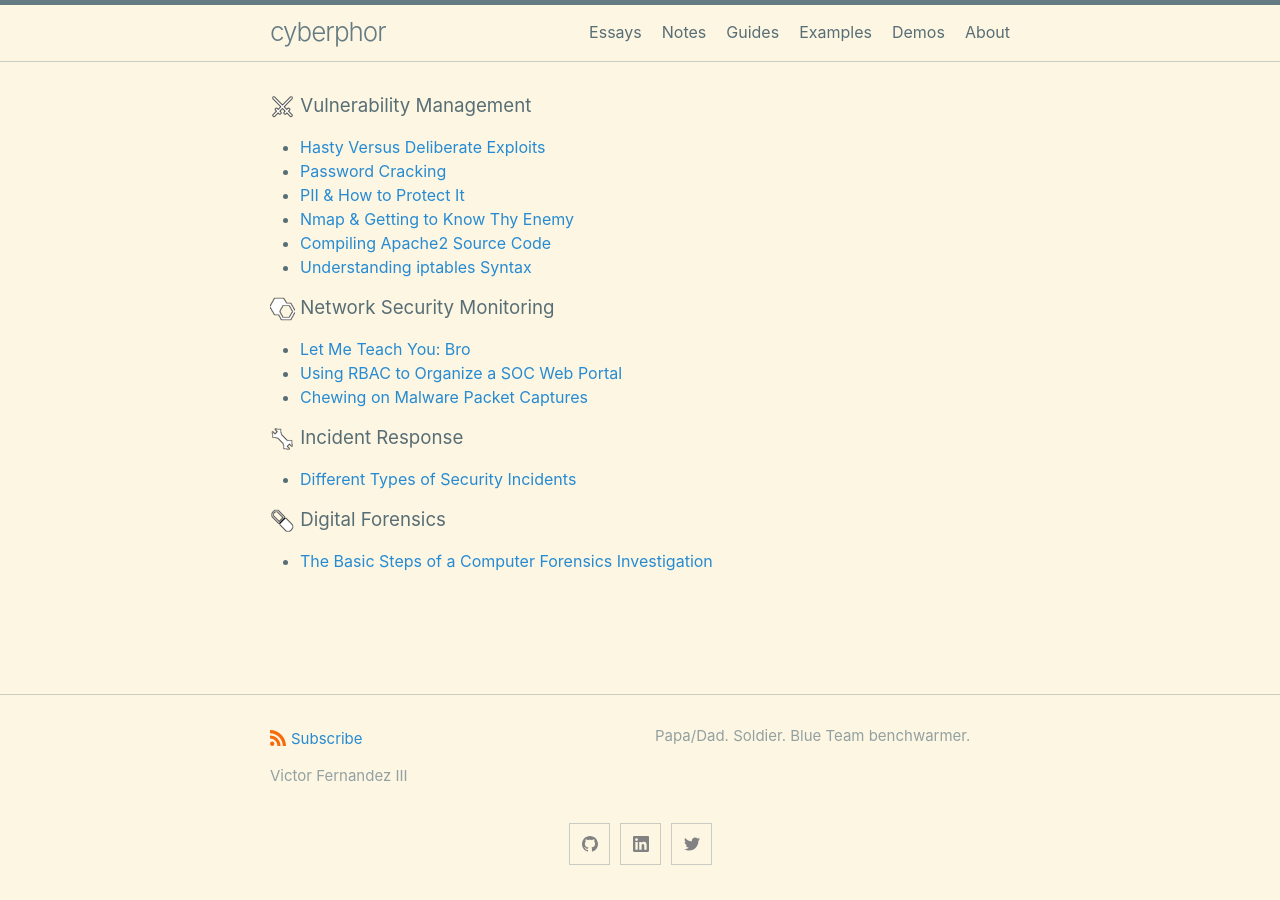
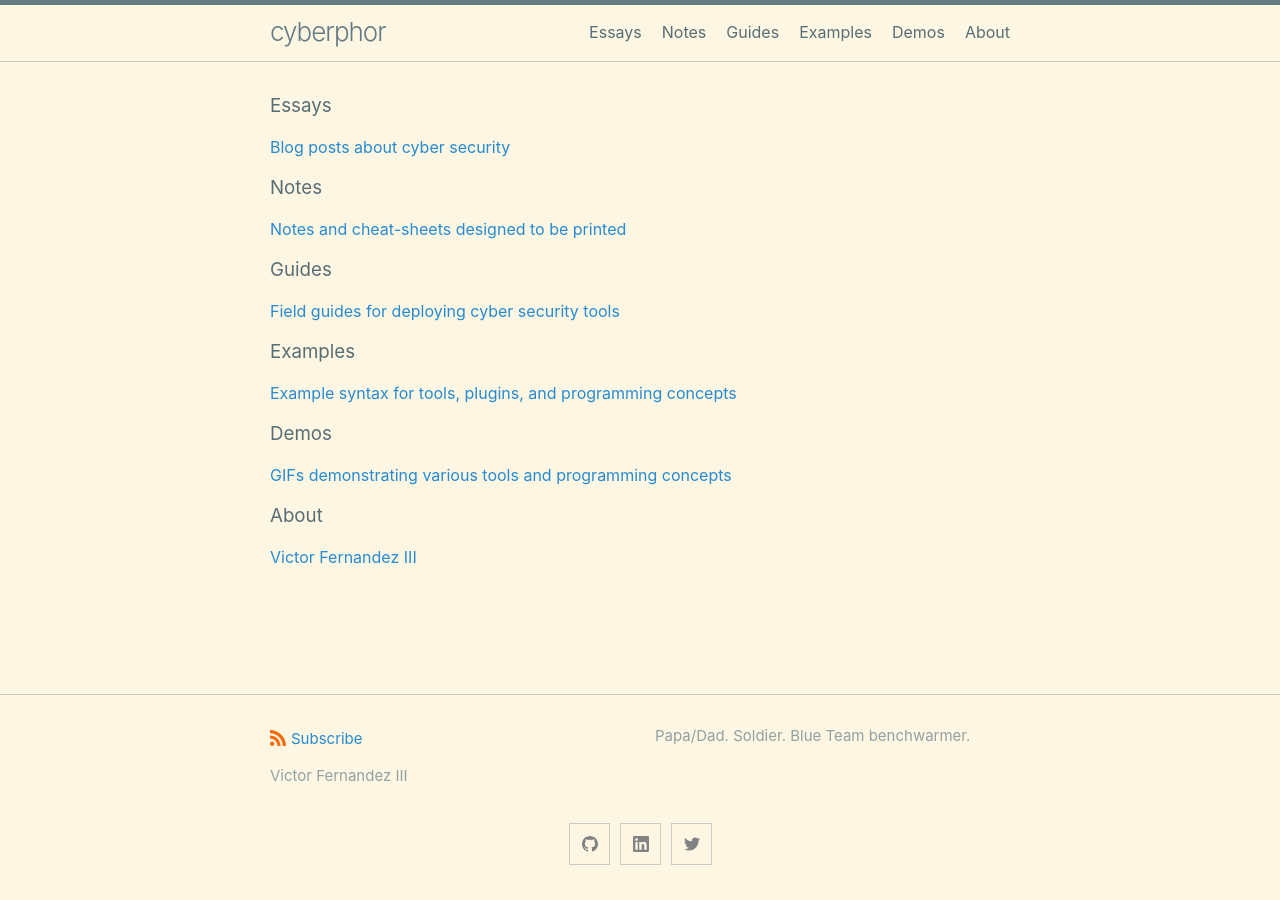
Before and after one commit to cyberphor/blog, a Jekyll site: the page built from index.md, in a window 1280 px wide. Built offline with Jekyll 4.4.1, drawn with Linux system fonts in a browser that asks for light colours; our own code applies the rules of GitHub Pages for plain Markdown files.

Commit message:
Update index.md

```diff
--- a/index.md
+++ b/index.md
@@ -2,46 +2,20 @@
 layout: default
 ---
 
-<h3><img src="{{ site.baseurl }}/assets/pt.png"> Vulnerability Management</h3>
-  <ul class="posts-list">
-    {% for post in site.posts %}
-      {% if post.category == 'posts' %}
-        {% if post.subcategory == 'vulnerability-management' %}
-          <li><a href="{{ post.url | relative_url }}">{{ post.title }}</a></li>
-        {% endif %}
-      {% endif %}
-    {% endfor %}
-  </ul>
+### Essays
+[Blog posts about cyber security](/essays)
 
-<h3><img src="{{ site.baseurl }}/assets/nsm.png"> Network Security Monitoring</h3>
-  <ul class="posts-list">
-    {% for post in site.posts %}
-      {% if post.category == 'posts' %}
-        {% if post.subcategory == 'network-security-monitoring' %}
-          <li><a href="{{ post.url | relative_url }}">{{ post.title }}</a></li>
-        {% endif %}
-      {% endif %}
-    {% endfor %}
-  </ul>
+### Notes
+[Notes and cheat-sheets designed to be printed](/notes)
 
-<h3><img src="{{ site.baseurl }}/assets/ir.png"> Incident Response</h3>
-  <ul class="posts-list">
-    {% for post in site.posts %}
-      {% if post.category == 'posts' %}
-        {% if post.subcategory == 'incident-response' %}
-          <li><a href="{{ post.url | relative_url }}">{{ post.title }}</a></li>
-        {% endif %}
-      {% endif %}
-    {% endfor %}
-  </ul>
+### Guides
+[Field guides for deploying cyber security tools](/guides)
 
-<h3><img src="{{ site.baseurl }}/assets/df.png"> Digital Forensics</h3>
-  <ul class="posts-list">
-    {% for post in site.posts %}
-      {% if post.category == 'posts' %}
-        {% if post.subcategory == 'digital-forensics' %}
-          <li><a href="{{ post.url | relative_url }}">{{ post.title }}</a></li>
-        {% endif %}
-      {% endif %}
-    {% endfor %}
-  </ul>
+### Examples
+[Example syntax for tools, plugins, and programming concepts](/examples)
+
+### Demos
+[GIFs demonstrating various tools and programming concepts](/demos)
+
+### About
+[Victor Fernandez III](/about)
```
